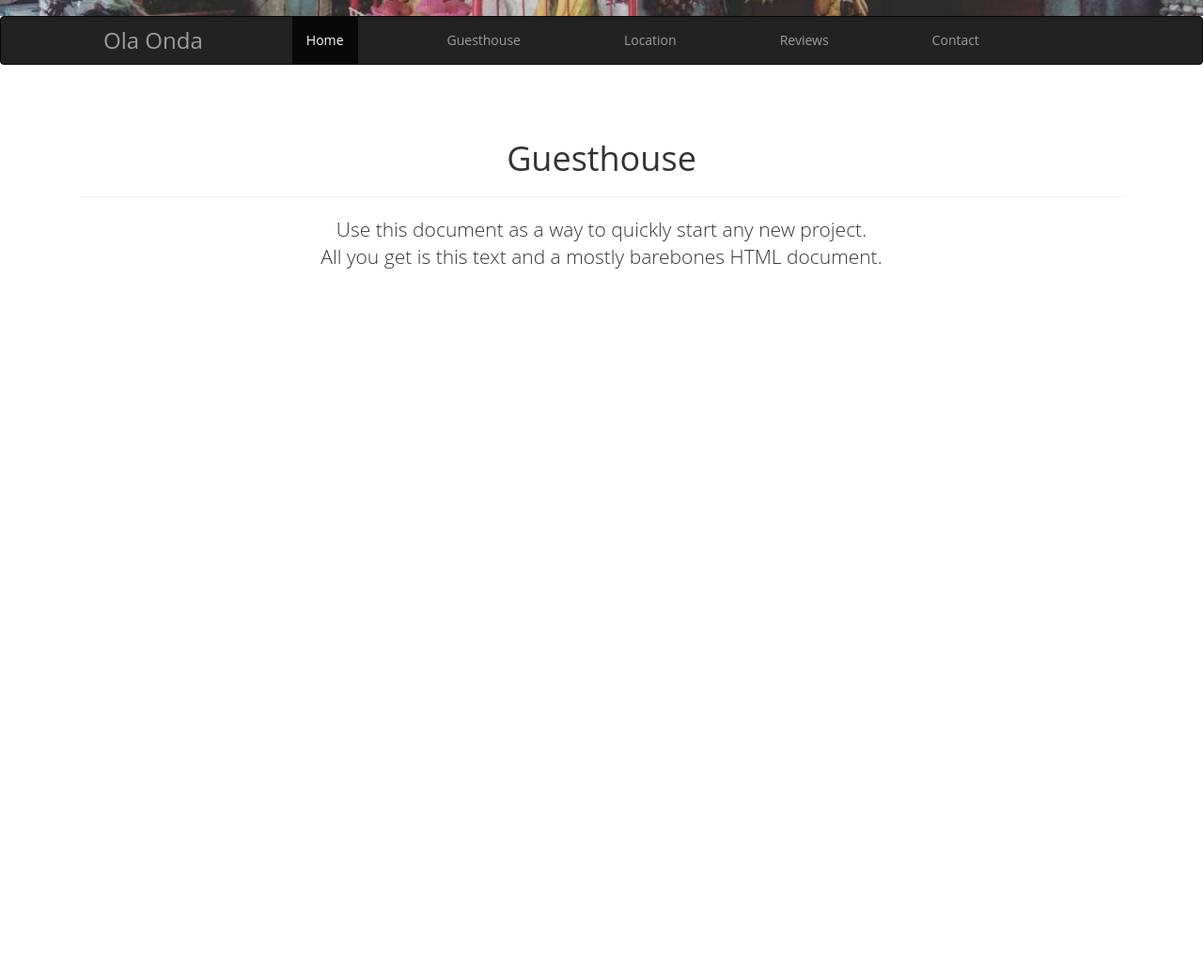
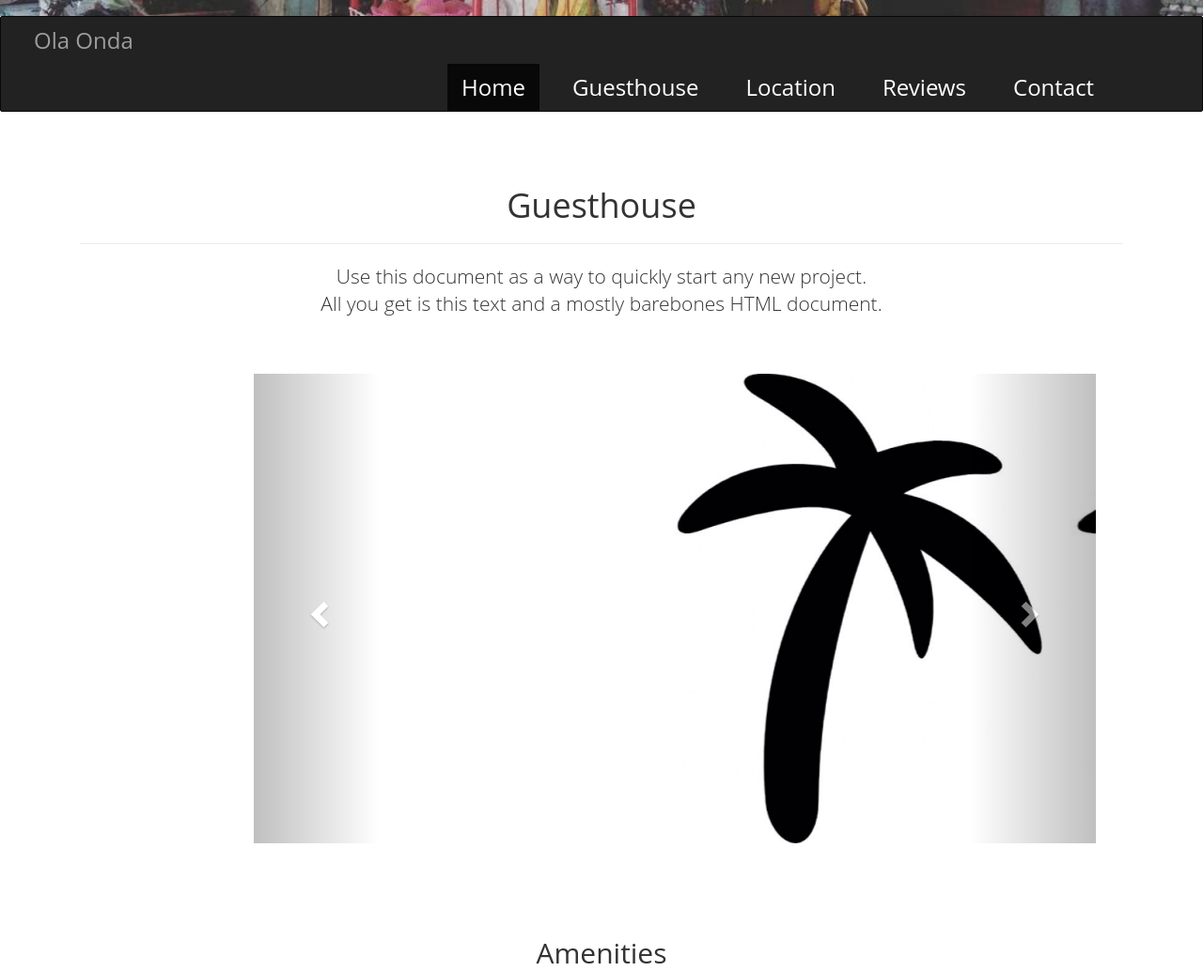
Before and after one commit to LauraXiulan/guesthouse-website, a plain HTML site: page guesthouse.html in a window 1280 px wide. Shown: the part 383-1417 px from the top of the page at 94% size. Before the commit the page ends 800 px from the top, so only its background shows below. Drawn offline with Linux system fonts and the light colour scheme.

Commit message:
Made guesthouse.js, changed navbar, added carousel

```diff
--- a/guesthouse.css
+++ b/guesthouse.css
@@ -18,6 +18,10 @@ div {
 
 body, html {
 	font-family: 'Open Sans', sans-serif !important;
+}
+
+h2 {
+	text-align: center;
 }
 
 /*Banner and menu*/
@@ -172,28 +176,66 @@ body, html {
 /*End Banner*/
 
 /*Navbar*/
-/*.navbar {
-	margin-left: 410px;
-	margin-right: 410px;
-}*/
 
-.navbar-header {
-	padding-right: 40px;
-	padding-left: 40px;
+.navbar {
+	border-radius: 2px;
 }
-
-
 
 .navbar-brand {
 	font-size: 24px;
+	margin-left: 20px;
+}
+
+.nav.navbar-nav.navbar-middle li a {
+	color: white;
 }
 
 .active {
-	margin-right: 40px;
-	margin-left: 40px;
+	margin-right: 20px;
+	margin-left: 460px;
+	font-size: 24px;
 }
 
 .buttons {
-	margin-right: 40px;
-	margin-left: 40px;
+	margin-right: 20px;
+	margin-left: 0px;
+	font-size: 24px;
+	text-align: center;
 }
+
+/* Carousel base class */
+.carousel {
+  height: auto;
+  width: 70%;
+  margin-left: 270px;
+  margin-bottom: 60px;
+  position: relative;
+}
+/* Since positioning the image, we need to help out the caption */
+.carousel-caption {
+  z-index: 10;
+}
+
+ .carousel-caption p {
+   margin-bottom: 20px;
+   font-size: 21px;
+   line-height: 1.4;
+}
+
+/* Declare heights because of positioning of img element */
+.carousel .item {
+  height: 500px;
+  background-color: black;
+}
+.carousel-inner > .item > img {
+  position: absolute;
+  top: 0;
+  left: 0;
+  min-width: 100%;
+  height: 100%;
+ }
+
+@media screen and (min-width: 768px)
+.carousel-indicators {
+    bottom: 20px;
+}
--- a/guesthouse.html
+++ b/guesthouse.html
@@ -69,7 +69,6 @@
 
   <!--Navbar-->
   <nav class="navbar navbar-inverse">
-    <div class="container">
     <div class="navbar-header">
       <button type="button" class="navbar-toggle collapsed" data-toggle="collapse" data-target="#navbar" aria-expanded="false" aria-controls="navbar">
         <span class="sr-only">Toggle navigation</span>
@@ -83,14 +82,13 @@
       <a class="navbar-brand" href="#">Ola Onda</a>
     </div>
     <div id="navbar" class="collapse navbar-collapse">
-        <ul class="nav navbar-nav">
+      <ul class="nav navbar-nav navbar-middle">
         <li class="active"><a href="#home">Home</a></li>
         <li><a class="buttons" href="#guesthouse">Guesthouse</a></li>
         <li><a class="buttons" href="#location">Location</a></li>
         <li><a class="buttons" href="#reviews">Reviews</a></li>
         <li><a class="buttons" href="#reservation">Contact</a></li>
       </ul>
-      </div>
     </div>
   </nav>
   <!--End Navbar-->
@@ -102,11 +100,50 @@
       <p class="lead">Use this document as a way to quickly start any new project.<br> All you get is this text and a mostly barebones HTML document.</p>
     </div>
   </div>
+
+  <!--Image Slider-->
+ <div id="myCarousel" class="carousel slide" data-ride="carousel">
+      <!-- Indicators -->
+      <ol class="carousel-indicators">
+        <li data-target="#myCarousel" data-slide-to="0" class="active"></li>
+        <li data-target="#myCarousel" data-slide-to="1"></li>
+        <li data-target="#myCarousel" data-slide-to="2"></li>
+      </ol>
+      <div class="carousel-inner" role="listbox">
+        <div class="item active">
+          <img class="first-slide" src="./images/logo.jpg" alt="First slide">
+            <div class="container">
+            </div>
+        </div>
+        <div class="item">
+          <img class="second-slide" src="./images/logo.jpg" alt="Second slide">
+            <div class="container">
+            </div>
+        </div>
+        <div class="item">
+          <img class="third-slide" src="./images/logo.jpg" alt="Third slide">
+            <div class="container">
+            </div>
+        </div>
+      </div>
+      <a class="left carousel-control" href="#myCarousel" role="button" data-slide="prev">
+        <span class="glyphicon glyphicon-chevron-left" aria-hidden="true"></span>
+        <span class="sr-only">Previous</span>
+      </a>
+      <a class="right carousel-control" href="#myCarousel" role="button" data-slide="next">
+        <span class="glyphicon glyphicon-chevron-right" aria-hidden="true"></span>
+        <span class="sr-only">Next</span>
+      </a>
+    </div><br>
+
+  <h2>Amenities</h2>
+
+
+
    <script src="./jquery/jquery.min.js"></script>
   <script src="./bootstrap/js/bootstrap.min.js"></script>
 </body>
 </html>
-
 
 <!--
 <script type="text/javascript" src="http://www.ericeiraguesthouse.com/wp-content/plugins/lightbox-plus/js/jquery.colorbox-min.js?ver=1.3.17.2"></script>
@@ -119,4 +156,4 @@
 <script src="http://www.ericeiraguesthouse.com/wp-includes/js/wp-emoji-release.min.js?ver=4.3.6" type="text/javascript"></script>
 <script type="text/javascript" src="http://www.ericeiraguesthouse.com/wp-includes/js/jquery/jquery.js?ver=1.11.3"></script>
 <script type="text/javascript" src="http://www.ericeiraguesthouse.com/wp-includes/js/jquery/jquery-migrate.min.js?ver=1.2.1"></script>
-<script type="text/javascript" src="http://www.ericeiraguesthouse.com/wp-content/plugins/sitepress-multilingual-cms/res/js/sitepress.js"></script>
+<script type="text/javascript" src="http://www.ericeiraguesthouse.com/wp-content/plugins/sitepress-multilingual-cms/res/js/sitepress.js"></script> -->
```
Also changed, not shown: guesthouse.js (added). Lines whose indentation alone changed are shown as unchanged.
